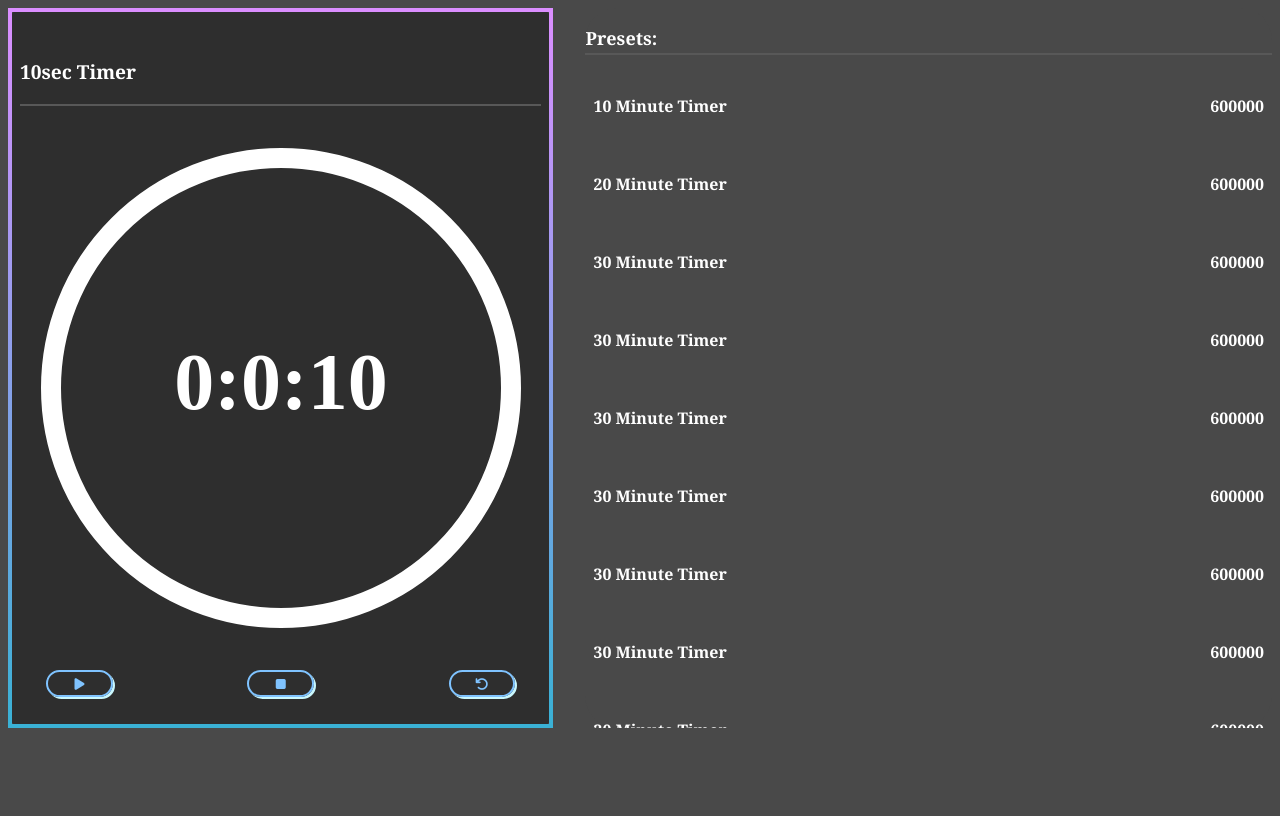
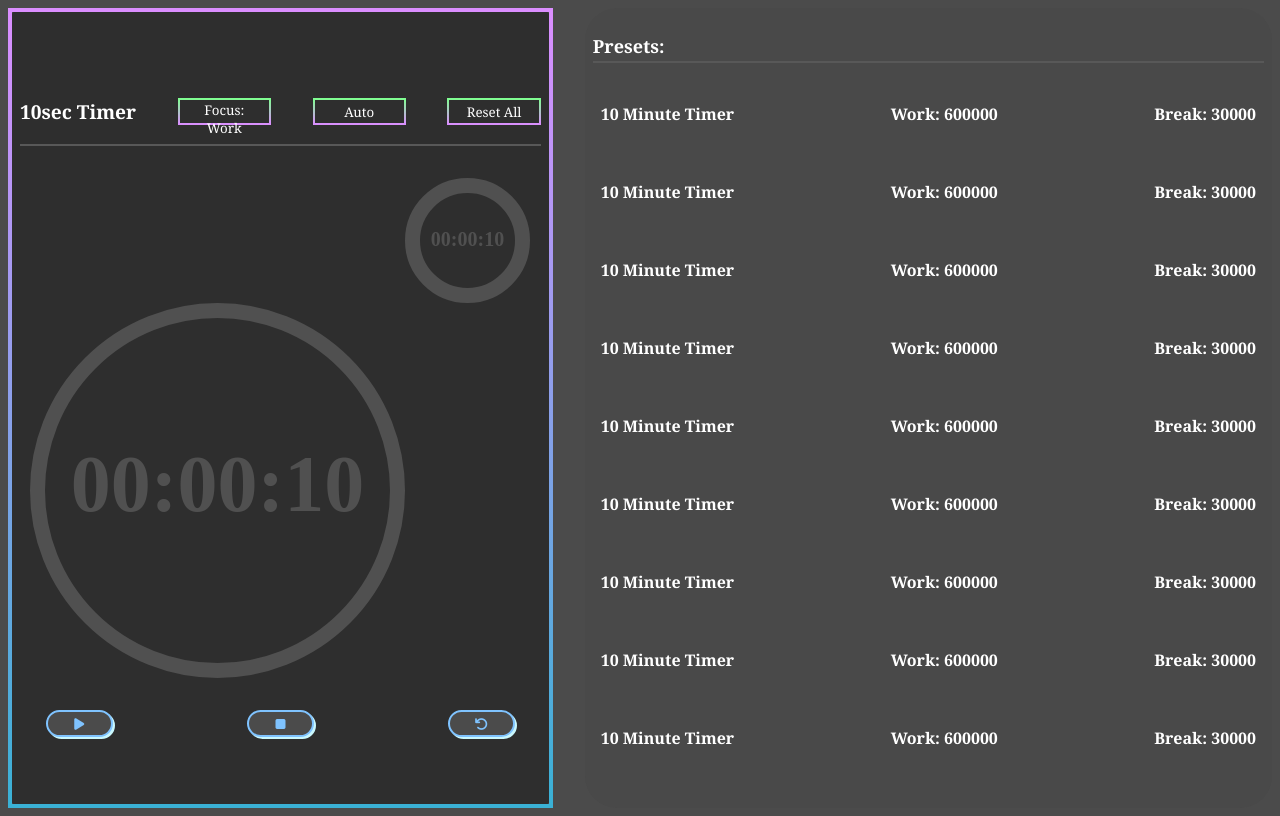
Before and after one commit to batabutter/tumato-pomodoro-timer, a website with bundled scripts: page index.html in a window 1280 px wide. Built offline with nearby package versions, Linux system fonts and the light colour scheme.

Commit message:
created template for break timer

```diff
--- a/customization/timer-presets.json
+++ b/customization/timer-presets.json
@@ -2,43 +2,58 @@
     "presets": [
         {
             "name": "10 Minute Timer",
-            "duration": "600000"
+            "workDuration": "600000",
+            "breakDuration": "30000"
         },
         {
-            "name": "20 Minute Timer",
-            "duration": "600000"
+            "name": "10 Minute Timer",
+            "workDuration": "600000",
+            "breakDuration": "30000"
         },
         {
-            "name": "30 Minute Timer",
-            "duration": "600000"
+            "name": "10 Minute Timer",
+            "workDuration": "600000",
+            "breakDuration": "30000"
         },
         {
-            "name": "30 Minute Timer",
-            "duration": "600000"
+            "name": "10 Minute Timer",
+            "workDuration": "600000",
+            "breakDuration": "30000"
         },
         {
-            "name": "30 Minute Timer",
-            "duration": "600000"
+            "name": "10 Minute Timer",
+            "workDuration": "600000",
+            "breakDuration": "30000"
         },
         {
-            "name": "30 Minute Timer",
-            "duration": "600000"
+            "name": "10 Minute Timer",
+            "workDuration": "600000",
+            "breakDuration": "30000"
         },
         {
-            "name": "30 Minute Timer",
-            "duration": "600000"
+            "name": "10 Minute Timer",
+            "workDuration": "600000",
+            "breakDuration": "30000"
         },
         {
-            "name": "30 Minute Timer",
-            "duration": "600000"
+            "name": "10 Minute Timer",
+            "workDuration": "600000",
+            "breakDuration": "30000"
         },
         {
-            "name": "30 Minute Timer",
-            "duration": "600000"
+            "name": "10 Minute Timer",
+            "workDuration": "600000",
+            "breakDuration": "30000"
         },
         {
-            "name": "30 Minute Timer",
-            "duration": "600000"
+            "name": "10 Minute Timer",
+            "workDuration": "600000",
+            "breakDuration": "30000"
+        },
+        {
+            "name": "10 Minute Timer",
+            "workDuration": "600000",
+            "breakDuration": "30000"
         }
     ]
 }
--- a/index.css
+++ b/index.css
@@ -1,6 +1,35 @@
 * {
-    background-color: rgb(73, 73, 73);
+    background-color: rgb(75, 75, 75);
     font-family: Georgia, 'Times New Roman', Times, serif
+}
+
+:root{
+    --timer-container-bg-color: rgb(46, 46, 46);
+    --timer-name-color: white;
+    --timer-name-border-bottom: rgb(88, 88, 88);
+
+    --timer-auto-button-gradient-top:rgb(127, 255, 144);
+    --timer-auto-button-gradient-bottom:rgb(219, 142, 255);
+
+    --timer-container-gradient-top: rgb(219, 142, 255);
+    --timer-container-gradient-bottom: #3ab1d5;
+
+    --button-border: rgb(127, 195, 255);
+    --button-icon: rgb(127, 195, 255);
+    --button-box-shadow:rgb(201, 247, 253);
+
+    --break-button-border: rgb(255, 127, 127);
+    --break-button-icon: rgb(255, 127, 127);
+    --break-button-box-shadow: rgb(253, 201, 201);
+
+    --preset-container-bg: rgb(73, 73, 73);
+    --preset-container-title: white;
+    --preset-container-title-bottom: rgb(88, 88, 88);
+    --preset-container-list-item: white;
+
+
+    --container-box-shadow: rgb(59, 59, 59);
+
 }
 
 .content_wrapper {
@@ -8,17 +37,38 @@
     justify-content: space-between;
     color: white;
     gap: 2em;
-    height: 45em;
+    height: 50em;
     align-items: stretch;
 }
 
 .timer_name {
-    color: white;
+    display: flex;
+    justify-content: space-between;
+    align-items: center;
+    color: var(--timer-name-color);
     font-size: larger;
     font-weight: bold;
     text-align: left;
     width: 100%;
-    border-bottom: 2px solid rgb(88, 88, 88);
+    border-bottom: 2px solid var(--timer-name-border-bottom);
+    background-color: transparent;
+}
+
+.timer_name * {
+    background-color: transparent;
+}
+
+.timer_name button {
+    border-style: solid;
+    width: 7em;
+    height: 2em;
+    color: white;
+    border-image:
+    linear-gradient(
+            to bottom,
+            var(--timer-auto-button-gradient-top) 0%,
+            var(--timer-auto-button-gradient-bottom) 100%)
+            1;
 }
 
 .timer_container {
@@ -30,23 +80,25 @@
     width: 600px;
     height: 100%;
     gap: 2em;
-    overflow-y: auto;
-    background-color: rgb(46, 46, 46);
+    overflow-y: hidden;
+    background-color: var(--timer-container-bg-color);
     border-radius: 1em;
     padding: 0.5em;
     border-style: solid;
-    border-image: linear-gradient(to bottom, #db8eff 0%, #3ab1d5 100%) 1;
+    border-image:
+        linear-gradient(
+            to bottom,
+            var(--timer-container-gradient-top) 0%,
+            var(--timer-container-gradient-bottom) 100%)
+            1;
     border-width: 4px;
-}
-
-.timer_container * {
-    /*This needs to be altered*/
-    background: transparent;
+    box-shadow: 5px 5px 5px var(--container-bg-color);
 }
 
 .canvas_timer_container {
     max-width: 500px;
     height: 500px;
+    background-color: var(--timer-container-bg-color);
 }
 
 .button_layout {
@@ -54,15 +106,16 @@
     flex-direction: row;
     justify-content: space-between;
     width: 90%;
+    background-color: transparent;
 }
 
 button.timer_button {
     width: 5em;
     height: 2em;
-    color: rgb(127, 195, 255);
+    color: var(--button-icon);
     border-radius: 2em;
-    border: 2px solid rgb(127, 195, 255);
-    box-shadow: 2px 2px rgb(201, 247, 253);
+    border: 2px solid var(--button-border);
+    box-shadow: 2px 2px var(--button-box-shadow);
 }
 
 .preset_container {
@@ -71,6 +124,9 @@ button.timer_button {
     width: 60%;
     border-radius: 2em;
     height: 100%;
+    background-color: var(--preset-container-bg);
+    box-shadow: 5px 5px 5px var(--container-bg-color);
+    padding: 0.5em;
 }
 
 .preset_inner {
@@ -84,7 +140,7 @@ button.timer_button {
 
 .preset_container .timer_preset_title {
     display: flex;
-    color: white;
+    color: var(--preset-container-title);
     font-size: large;
     font-weight: bold;
     font-family: Georgia, 'Times New Roman', Times, serif;
@@ -92,7 +148,7 @@ button.timer_button {
     width: 100%;
     height: 2em;
     padding-bottom: 0.5em;
-    border-bottom: 2px solid rgb(88, 88, 88);
+    border-bottom: 2px solid var(--preset-container-title-bottom);
 }
 
 .preset_container * {
@@ -100,6 +156,7 @@ button.timer_button {
 }
 
 .preset_list {
+    color: var(--preset-container-list-item);
     height: 100%;
     overflow-y: auto;
 }
--- a/index.html
+++ b/index.html
@@ -11,10 +11,16 @@
     <body>
         <div class="content_wrapper">
             <div class="timer_container">
-                <div class="timer_name"><p>10sec Timer</p></div>
+                <div class="timer_name">
+                    <p>10sec Timer</p>
+                    <button>Focus: Work</button>
+                    <button>Auto</button>
+                    <button>Reset All</button>
+                </div>
+
 
                 <div class="canvas_timer_container">
-                    <canvas id="timer" width="500" height="500">asas</canvas>
+                    <canvas id="timer" width="500" height="500"></canvas>
                 </div>
 
                 <div class="button_layout">
@@ -26,6 +32,7 @@
                     <button id="reset_button" class="timer_button"><i
                             class="fa-solid fa-arrow-rotate-left"></i></button>
                 </div>
+
             </div>
 
             <div class="preset_container" id="timer_presets">
--- a/src/global.d.ts
+++ b/src/global.d.ts
@@ -14,7 +14,8 @@ declare global {
 
     interface TimerData {
         name: string,
-        duration: number
+        workDuration: number,
+        breakDuration: number
     }
 
 }
--- a/src/presets.ts
+++ b/src/presets.ts
@@ -6,10 +6,10 @@ const renderPresetList = async () => {
         const res = await fetch("../customization/timer-presets.json");
         const json = await res.json();
 
-        console.log(`Made it here before > ${preset_list}`);
         preset_list.innerHTML +=
             `<ul> ${json.presets.map(
-                        (timer:TimerData) => (`<li><p>${timer.name}</p><p>${timer.duration}</p></li>`)).join('')}
+                        (timer:TimerData) =>
+                            (`<li><p>${timer.name}</p><p>Work: ${timer.workDuration}</p><p>Break: ${timer.breakDuration}</p></li>`)).join('')}
             </ul>`;
 
         console.log("Made it here");
--- a/src/timer.ts
+++ b/src/timer.ts
@@ -6,47 +6,91 @@ const reset_button = document.getElementById("reset_button") as HTMLButtonElemen
 const ctx = canvas ? canvas.getContext("2d") : null;
 const parentElement = canvas.parentElement;
 
-const lineWidth = 20;
-const outerRadius = Math.min((canvas.width) / 2, (canvas.height) / 2);
-const color_scheme_bg ="rgb(255, 255, 255)";
-const color_scheme_font = "rgb(32, 206, 250)";
+const ratio = 0.75
+const workTimerSize = ratio * canvas.width
+const breakTimerSize = (1 - ratio) * canvas.width
+
+const lineWidth = 15;
+const workTimerOuterRadius = Math.min((workTimerSize) / 2, (workTimerSize) / 2);
+const breakTimerOuterRadius = (breakTimerSize) / 2;
+const color_scheme_bg = "rgb(80, 80, 80)";
+const color_scheme_font = "rgb(0, 255, 213)";
 const color_scheme_canvas = parentElement ? getComputedStyle(parentElement).backgroundColor : "white";
 
 let requestId: number = -1;
-let totalTime = 10000;
+let totalWorkTime = 10000;
+let totalBreakTime = 10000;
 
-let pausedTime:number = 0;
+let pausedTime: number = 0;
 let pausedStart: number | null = null;
 let startTime: number | null = null;
 
-let elasped_time = 0;
+let elaspedWorkTime = 0;
+let elaspedBreakTime = 0;
 
-const formatTime = (time: number) => {
+const formatTime = (remainingTime: number): string => {
+
+    if (remainingTime < 0) remainingTime = 0;
+
+    const numSeconds = `${Math.floor((remainingTime / 1000) % 60)}`.padStart(2, '0');
+    const numMinutes = `${Math.floor((remainingTime / 60000) % 60)}`.padStart(2, '0');
+    const numHours = `${Math.floor((remainingTime / 600000) % 99)}`.padStart(2, '0');
+
+    return `${numHours}:${numMinutes}:${numSeconds}`
 
 }
-
-// 60000
 
 const draw_background = () => {
     const time = new Date();
 
     if (!ctx) return;
 
+    ctx.fillStyle = color_scheme_canvas;
+    ctx.fillRect(0, 0, canvas.width, canvas.height);
+
+    ctx.lineWidth = lineWidth;
+
+    // Draw the break timer
+    ctx.beginPath();
+    ctx.strokeStyle = color_scheme_bg;
+    ctx.arc(
+        breakTimerOuterRadius + (canvas.width - breakTimerSize),
+        breakTimerOuterRadius,
+        breakTimerOuterRadius - lineWidth / 2, 0, 2 * Math.PI);
+    ctx.stroke();
+
+    // Draw the work timer
+
     ctx.lineWidth = lineWidth;
 
     ctx.beginPath();
-
-    // Draw the background
     ctx.strokeStyle = color_scheme_bg;
     ctx.arc(
-        outerRadius,
-        outerRadius,
-        outerRadius - lineWidth, 0, 2 * Math.PI);
+        workTimerOuterRadius,
+        workTimerOuterRadius + (canvas.width - workTimerSize),
+        workTimerOuterRadius - lineWidth / 2, 0, 2 * Math.PI);
     ctx.stroke();
 
     draw_time();
 
     ctx.save();
+}
+
+const drawWorkTimer = (fraction: number) => {
+    if (!ctx) return
+
+    ctx.beginPath();
+
+    ctx.strokeStyle = color_scheme_font;
+    ctx.arc(
+        workTimerOuterRadius,
+        workTimerOuterRadius + (canvas.width - workTimerSize),
+        workTimerOuterRadius - lineWidth / 2, -(Math.PI / 2), ((2 * Math.PI) * fraction) - (Math.PI / 2));
+    ctx.stroke();
+}
+
+const drawBreakTimer = () => {
+
 }
 
 
@@ -63,31 +107,21 @@ const start_timer = () => {
 
     const run_timer = () => {
         const now_time = Date.now();
-        if (!startTime || (elasped_time) >= totalTime) return;
+        if (!startTime || (elaspedWorkTime) >= totalWorkTime) return;
 
         const delta_time = (now_time - startTime - pausedTime);
-        const fraction = (delta_time) / totalTime;
+        const fraction = (delta_time) / totalWorkTime;
 
-        ctx.fillStyle = color_scheme_canvas;
-        ctx.fillRect(0, 0, canvas.width, canvas.height);
+        elaspedWorkTime = now_time - startTime;
         draw_background();
 
-        ctx.beginPath();
+        drawWorkTimer(fraction);
+        drawBreakTimer();
 
-        ctx.strokeStyle = color_scheme_font;
-        ctx.arc(
-            outerRadius,
-            outerRadius,
-            outerRadius - lineWidth, -(Math.PI / 2), ((2 * Math.PI) * fraction) - (Math.PI / 2));
-        ctx.stroke();
-
-        elasped_time = now_time - startTime;
-
-        if ((elasped_time) <= totalTime)
-            draw_time();
+        elaspedWorkTime = now_time - startTime;
 
         if (fraction >= 1) {
-            window.requestAnimationFrame(run_timer);
+            window.cancelAnimationFrame(requestId)
             return;
         }
 
@@ -110,7 +144,7 @@ const reset_timer = () => {
     startTime = null;
     pausedTime = 0;
     pausedStart = null;
-    elasped_time = 0;
+    elaspedWorkTime = 0;
 
     ctx.fillStyle = color_scheme_canvas;
     ctx.fillRect(0, 0, canvas.width, canvas.height);
@@ -120,6 +154,7 @@ const reset_timer = () => {
     requestId = -1;
 }
 
+/* The fonts here are hard-coded, kinda lame */
 const draw_time = () => {
     if (!ctx) return;
 
@@ -129,13 +164,20 @@ const draw_time = () => {
 
     ctx.fillStyle = color_scheme_bg;
 
-    const remainingTime = totalTime - elasped_time;
+    const remainingWorkTime = totalWorkTime - elaspedWorkTime;
 
-    const numSeconds = Math.floor((remainingTime / 1000) % 60);
-    const numMinutes = Math.floor((remainingTime / 60000) % 60);
-    const numHours =  Math.floor((remainingTime / 600000) % 99);
+    const formattedTime = formatTime(remainingWorkTime);
 
-    ctx.fillText(`${numHours}:${numMinutes}:${numSeconds}`, canvas.width/2, canvas.height/2);
+    ctx.fillText(
+        formattedTime,
+        workTimerSize / 2,
+        workTimerOuterRadius + (canvas.width - workTimerSize));
+
+    ctx.font = "bold 1.25em serif";
+    ctx.fillText(
+        formattedTime,
+        breakTimerOuterRadius + (canvas.width - breakTimerSize),
+        breakTimerOuterRadius);
 }
 
 
```
